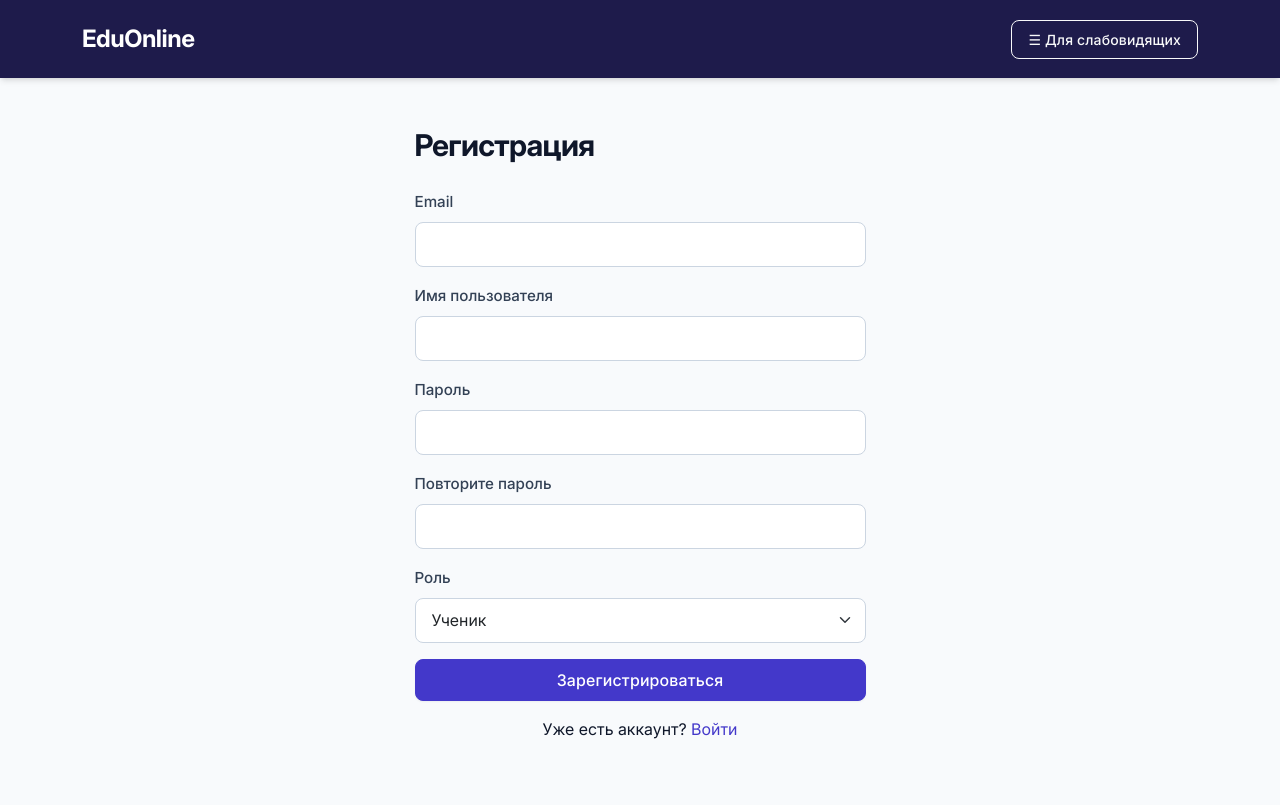
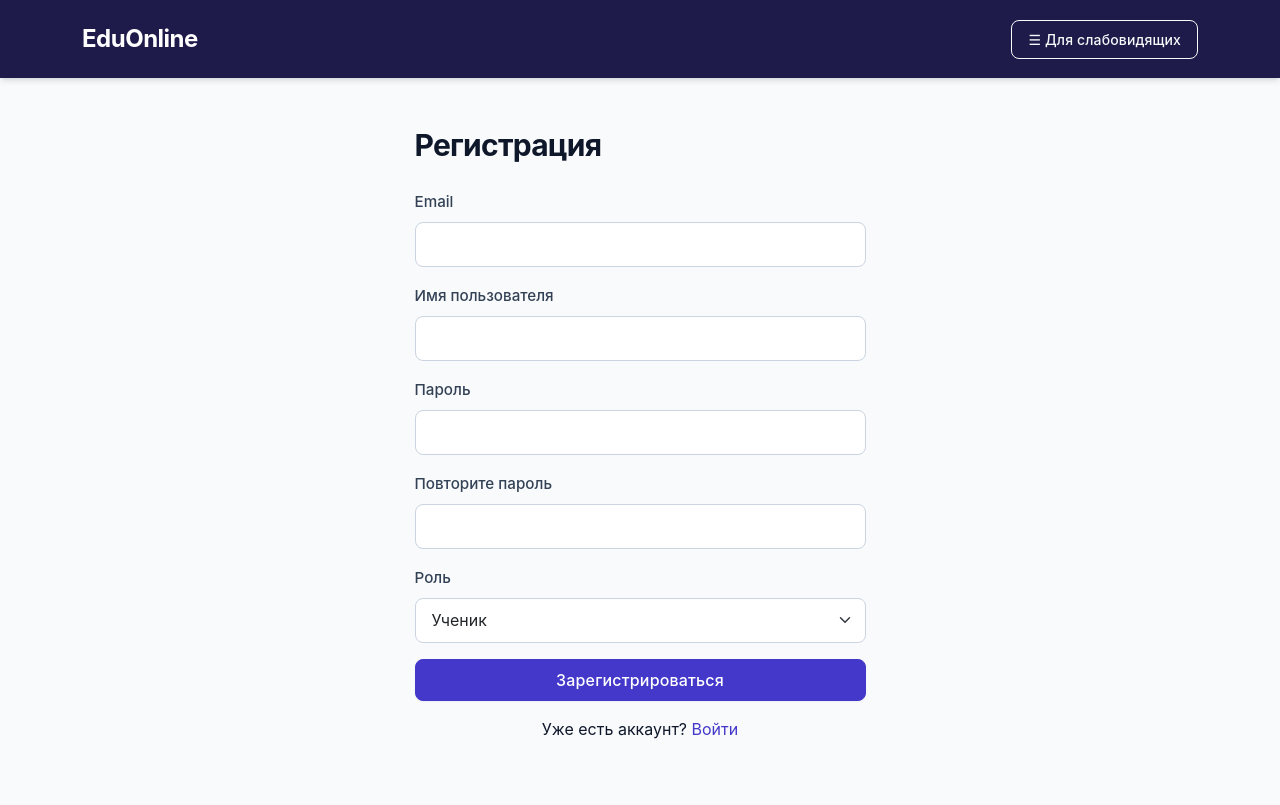
Before and after one commit to Art34222/FlaskLmsProject, a Flask app: page /register in a window 1280 px wide. Run offline with Flask 3, Linux system fonts and the light colour scheme; some libraries are stand-ins or nearby versions.

Commit message:
Удалил шрифты ибо весят чет много, заменил системными

```diff
--- a/static/css/main.css
+++ b/static/css/main.css
@@ -1,13 +1,3 @@
-@font-face {
-  font-family: 'Inter';
-  font-style: normal;
-  font-weight: 100 900;
-  font-display: swap;
-  src: url(../fonts/InterVariable.woff2) format('woff2-variations'),
-       url(../fonts/InterVariable.woff2) format('woff2');
-}
-
-
 :root {
     --primary-color: #4338ca; /* Darker indigo for better contrast (Indigo-700) */
     --primary-hover: #3730a3; /* Even darker for hover (Indigo-800) */
@@ -20,7 +10,7 @@
 }
 
 body {
-    font-family: 'Inter', -apple-system, BlinkMacSystemFont, "Segoe UI", Roboto, sans-serif;
+    font-family: -apple-system, BlinkMacSystemFont, "Segoe UI", Roboto, "Helvetica Neue", Arial, sans-serif;
     background-color: var(--bg-color);
     color: var(--text-main);
     -webkit-font-smoothing: antialiased;
--- a/templates/base.html
+++ b/templates/base.html
@@ -5,7 +5,6 @@
     <meta name="viewport" content="width=device-width, initial-scale=1.0, viewport-fit=cover">
     <meta name="description" content="Платформа для онлайн обучения и просмотра курсов">
     <title>{% block title %}EduOnline{% endblock %}</title>
-    <link rel="preload" href="{{ url_for('static', filename='fonts/InterVariable.woff2') }}" as="font" type="font/woff2" crossorigin>
     <link rel="icon" type="image/x-icon" href="{{ url_for('static', filename='favicon.ico') }}">
     <link rel="stylesheet" href="{{ url_for('static', filename='css/bootstrap.min.css') }}">
     <link rel="stylesheet" href="{{ url_for('static', filename='css/main.css') }}">
```
Also changed, not shown: static/fonts/InterVariable.woff2 (deleted).
